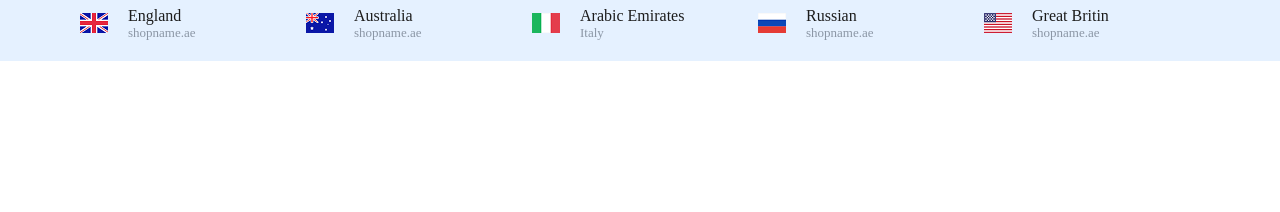
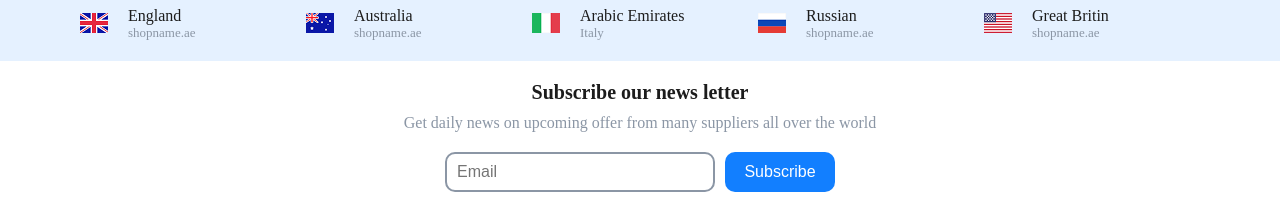
Before and after one commit to bilal00999/Ecommerce_website, a plain HTML site: page index.html in a window 1280 px wide. Shown: the part 3270-3482 px from the top of the page. Before the commit the page ends 3331 px from the top, so only its background shows below. Drawn offline with Linux system fonts and the light colour scheme; files whose address does not match are found by name.

Commit message:
create subscribe our news letter

```diff
--- a/index.html
+++ b/index.html
@@ -727,6 +727,22 @@
     </section>
     <!-- suppliers by region -->
 
+    <!-- subscribe our new letter -->
+    <section class="subscribe_newsletter">
+      <div class="subscribe_newsletter_inner">
+        <h2 class="s_n_heading">Subscribe our news letter</h2>
+        <p class="s_n_para">
+          Get daily news on upcoming offer from many suppliers all over the
+          world
+        </p>
+        <div class="s_n_email">
+          <input type="email" class="s_n_i_input" placeholder="Email" />
+          <button class="s_n_i_btn">Subscribe</button>
+        </div>
+      </div>
+    </section>
+    <!-- subscribe our new letter -->
+
     <script src="app.js"></script>
   </body>
 </html>
--- a/style.css
+++ b/style.css
@@ -543,6 +543,57 @@ html {
   width: 2.8rem;
   height: 2rem;
 }
+/* subscribe our news letter */
+.subscribe_newsletter {
+  padding: 2rem 8rem;
+  background-color: var(--btn-text-color);
+}
+.subscribe_newsletter_inner {
+  width: 100%;
+  height: auto;
+}
+.s_n_heading {
+  font-size: 2rem;
+  margin-bottom: 1rem;
+  color: var(--heading-text-color);
+  width: 100%;
+  text-align: center;
+}
+.s_n_para {
+  width: 100%;
+  font-size: 1.6rem;
+  color: var(--light-text-color);
+  margin-bottom: 2rem;
+  text-align: center;
+}
+.s_n_i_input {
+  width: 27rem;
+  height: 4rem;
+  border-radius: 1rem;
+  border: 2px solid var(--light-text-color);
+  outline: none;
+  font-size: 1.6rem;
+  padding: 1rem;
+}
+.s_n_i_btn {
+  width: 11rem;
+  height: 4rem;
+  border-radius: 1rem;
+  background-color: var(--main-color);
+  border: none;
+  color: var(--btn-text-color);
+  font-size: 1.6rem;
+}
+.s_n_email {
+  width: 100%;
+  display: flex;
+  justify-content: center;
+  gap: 1rem;
+}
+.s_n_i_input:focus {
+  border-color: var(--light-text-color);
+}
+/* subscribe our news letter */
 /* responsive style  */
 @media (width<1120px) {
   .deals_offer_inner {
@@ -715,6 +766,9 @@ html {
   .s_b_r_cards {
     grid-template-columns: repeat(auto-fit, minmax(150px, 1fr));
   }
+  .subscribe_newsletter {
+    padding: 2rem 5rem;
+  }
 }
 @media (width<735px) {
   .main_right_2 {
@@ -792,7 +846,6 @@ html {
   }
   .d_o_r_common {
     padding: 1rem;
-    /* width: 15rem; */
   }
   .d_o_r_common_img {
     width: 12rem;
@@ -829,6 +882,16 @@ html {
   .supplier_by_region {
     padding: 2rem 1rem;
   }
+  .subscribe_newsletter {
+    padding: 2rem 1rem;
+  }
+  .s_n_i_input {
+    width: 24rem;
+  }
+  .s_n_i_btn {
+    width: 10rem;
+    padding: 1rem;
+  }
 }
 @media (width<454px) {
   .r_b_item {
```
